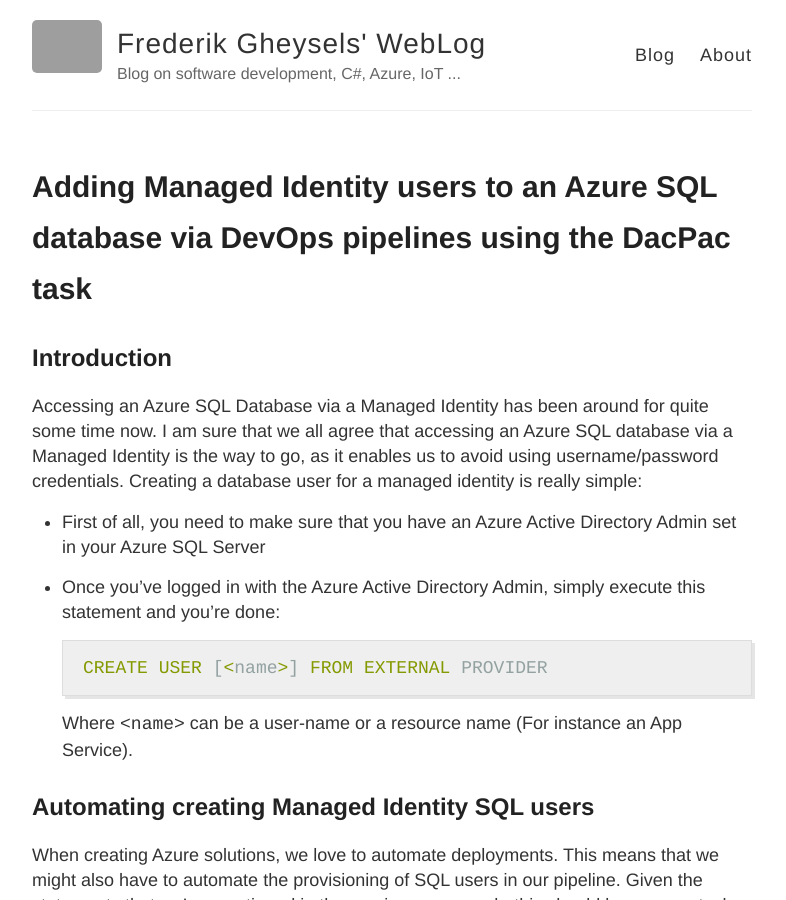
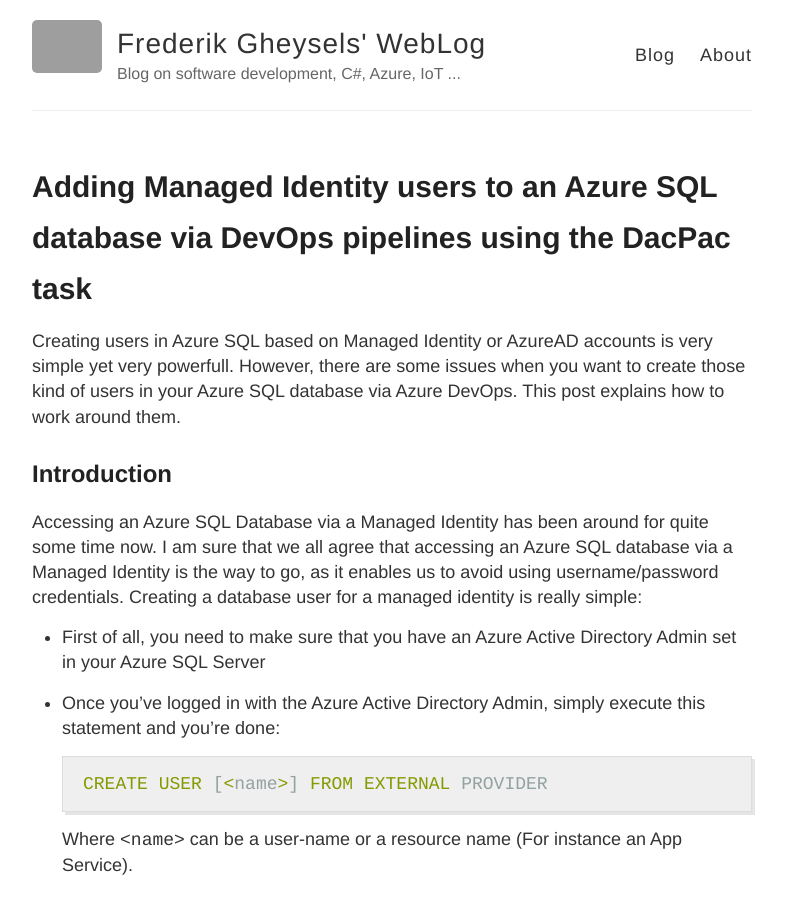
Before and after one commit to fgheysels/fgheysels.github.io, a Jekyll site: the page built from _posts/2022-03-30-managed-identity-users-in-sql-via-devops.md, in a window 1280 px wide and 900 px high. Shown: the whole window, without its empty margins (248-1034 px from the left). Built offline with Jekyll 4.4.1, drawn with Linux system fonts in a browser that asks for light colours; comment, search, counter and statistics services are not loaded; grey boxes are pictures that could not be loaded.

Commit message:
fix: add introduction

```diff
--- a/_posts/2022-03-30-managed-identity-users-in-sql-via-devops.md
+++ b/_posts/2022-03-30-managed-identity-users-in-sql-via-devops.md
@@ -1,8 +1,10 @@
 ---
 layout: post
 title: Adding Managed Identity users to an Azure SQL database via DevOps pipelines using the DacPac task
-comments: false
+comments: true
 ---
+
+Creating users in Azure SQL based on Managed Identity or AzureAD accounts is very simple yet very powerfull.  However, there are some issues when you want to create those kind of users in your Azure SQL database via Azure DevOps.  This post explains how to work around them.
 
 ## Introduction
 
```
